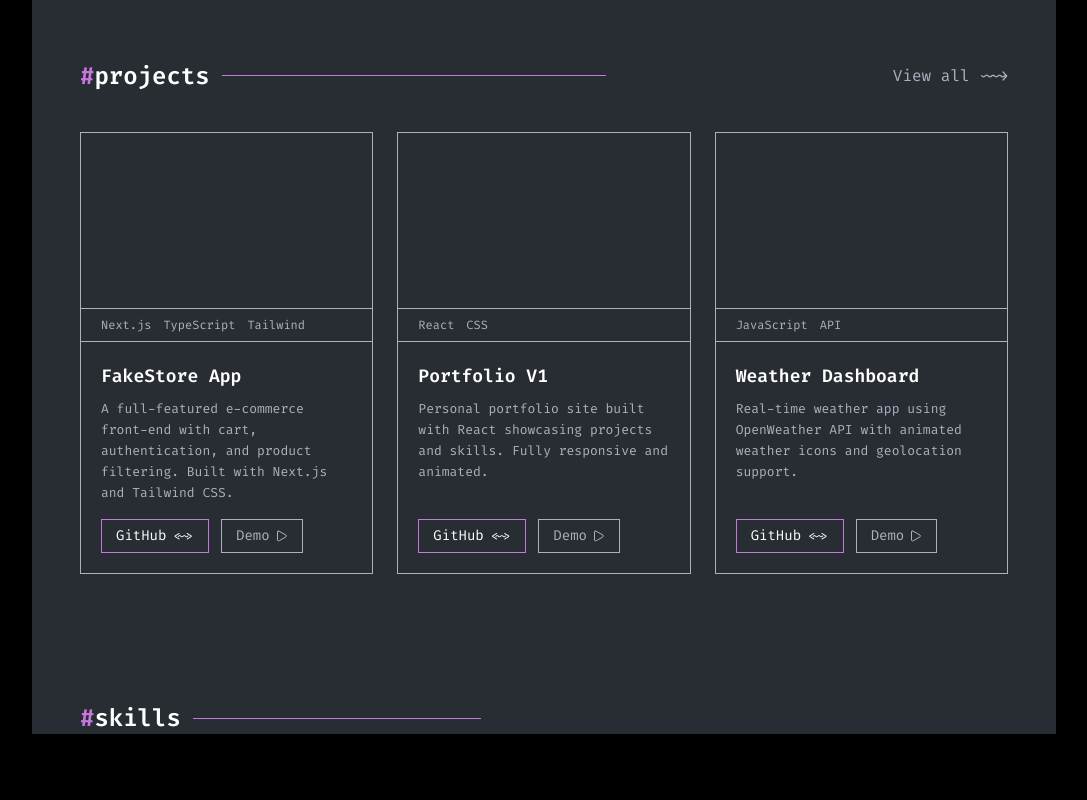
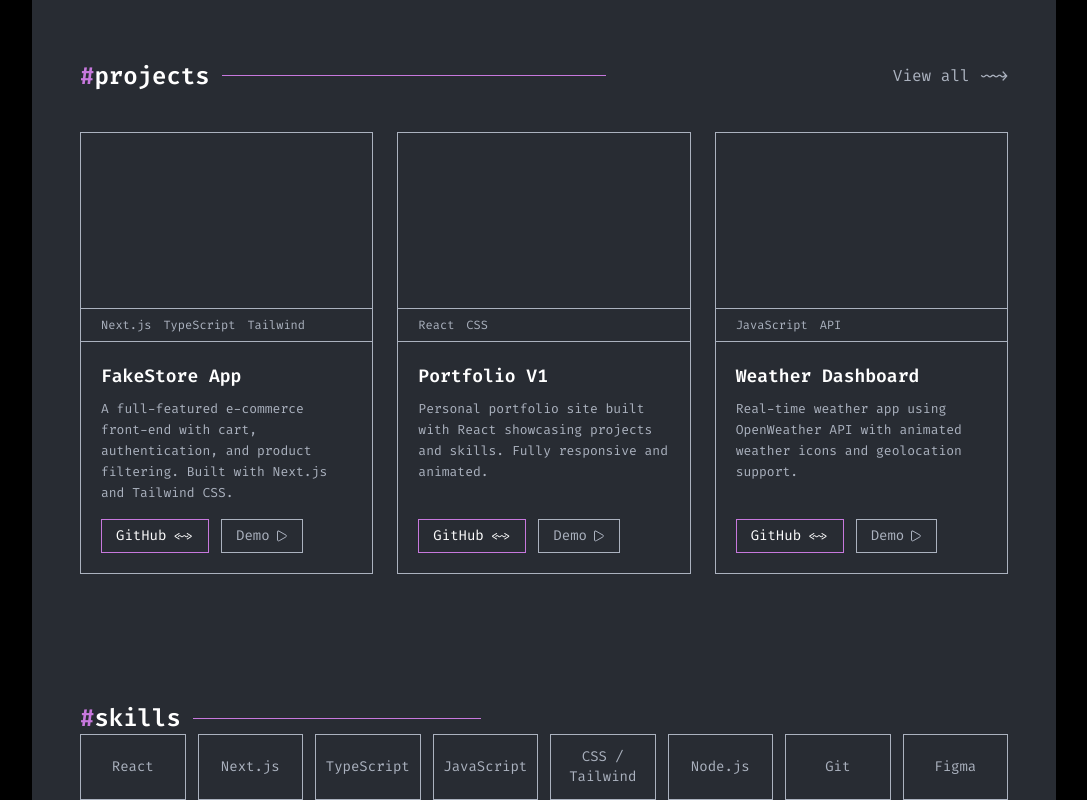
Before and after one commit to Eslam-mg/portfolio, a Next.js app: page / in a window 1280 px wide. Shown: the part 683-1483 px from the top of the page, without its empty margins (96-1183 px from the left). Before the commit the page ends 1417 px from the top, so only its background shows below. Built offline with nearby package versions, Linux system fonts and the light colour scheme.

Commit message:
add  SKILLS PREVIEW section

```diff
--- a/src/app/(home)/page.tsx
+++ b/src/app/(home)/page.tsx
@@ -29,6 +29,17 @@ const featuredProjects = [
         liveUrl: "#",
         githubUrl: "#",
     },
+];
+
+const skills = [
+    "React",
+    "Next.js",
+    "TypeScript",
+    "JavaScript",
+    "CSS / Tailwind",
+    "Node.js",
+    "Git",
+    "Figma",
 ];
 export default function page() {
     return (
@@ -126,6 +137,16 @@ export default function page() {
             {/* ── SKILLS PREVIEW ── */}
             <section className="">
                 <SectionHeader title="skills" className="mb-0" showLine={true} lineWidth="w-0 sm:w-44 md:w-52 lg:w-72" />
+                <div className="grid grid-cols-2 sm:grid-cols-4 lg:grid-cols-8 gap-3">
+                    {skills.map((skill) => (
+                        <div
+                            key={skill}
+                            className="flex items-center justify-center border border-borderColor px-4 py-3 text-center text-sm text-textPrimaryColor transition-colors"
+                        >
+                            {skill}
+                        </div>
+                    ))}
+                </div>
             </section>
         </div>
     )
```
